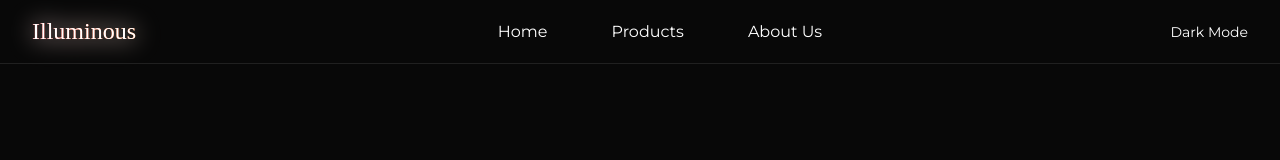
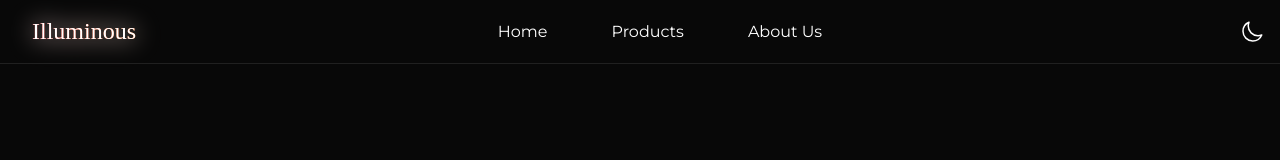
Before and after one commit to tdarthur/smart-light-app, a React (Vite) app: page /products in a window 1280 px wide. Shown: the top 160 px of the page. Built offline with nearby package versions, Linux system fonts and the light colour scheme; a web font is replaced by a local one.

Commit message:
adds icons for light and dark mode

```diff
--- a/src/components/Header.tsx
+++ b/src/components/Header.tsx
@@ -3,6 +3,8 @@ import clsx from "clsx";
 
 import styles from "./components.module.css";
 import { Link, useLocation, useNavigate } from "react-router-dom";
+import IconSun from "./icons/IconSun";
+import IconMoon from "./icons/IconMoon";
 
 let lightModeEnabled = localStorage.getItem("light-mode") === "true";
 if (lightModeEnabled) {
@@ -62,7 +64,7 @@ const Header = ({ className, ...props }: ComponentProps<"header">) => {
 						setLightMode(lightModeEnabled);
 					}}
 				>
-					{lightMode ? "Light Mode" : "Dark Mode"}
+					{lightMode ? <IconSun /> : <IconMoon />}
 				</button>
 			</header>
 			<div className={styles.headerSpacer} />
--- a/src/components/components.module.css
+++ b/src/components/components.module.css
@@ -1,4 +1,6 @@
 .header {
+	--header-height: 64px;
+
 	position: fixed;
 	top: 0;
 	left: 0;
@@ -8,7 +10,7 @@
 	grid-template-columns: 30% 40% 30%;
 
 	width: 100vw;
-	height: 64px;
+	height: var(--header-height);
 
 	background-color: var(--color-background);
 	border-bottom: 1px solid var(--color-header-border);
@@ -141,10 +143,21 @@ body:global(.light-mode) .headerLogo {
 }
 
 .headerDarkModeToggle {
+	--toggle-button-size: 24px;
+
 	justify-self: right;
-	padding-right: 32px;
+
+	width: var(--toggle-button-size);
+	height: var(--toggle-button-size);
+	margin-right: 16px;
+
+	box-sizing: content-box;
 
 	font-size: 14px;
+}
+
+.headerDarkModeToggle:hover {
+	filter: invert(50%);
 }
 
 .headerDarkModeToggle:hover {
@@ -153,5 +166,5 @@ body:global(.light-mode) .headerLogo {
 
 .headerSpacer {
 	width: 100%;
-	height: 64px;
+	height: var(--header-height);
 }
--- /dev/null
+++ b/src/components/icons/IconMoon.tsx
@@ -0,0 +1,25 @@
+import styles from "./icons.module.css";
+
+const IconMoon = (props: React.SVGProps<SVGSVGElement>) => (
+	<span className={styles.iconImage}>
+		<svg
+			xmlns="http://www.w3.org/2000/svg"
+			fill="none"
+			viewBox="0 0 24 24"
+			stroke-width="1.5"
+			stroke="currentColor"
+			className="w-6 h-6"
+			width="100%"
+			height="100%"
+			{...props}
+		>
+			<path
+				stroke-linecap="round"
+				stroke-linejoin="round"
+				d="M21.752 15.002A9.718 9.718 0 0118 15.75c-5.385 0-9.75-4.365-9.75-9.75 0-1.33.266-2.597.748-3.752A9.753 9.753 0 003 11.25C3 16.635 7.365 21 12.75 21a9.753 9.753 0 009.002-5.998z"
+			/>
+		</svg>
+	</span>
+);
+
+export default IconMoon;
--- /dev/null
+++ b/src/components/icons/IconSun.tsx
@@ -0,0 +1,25 @@
+import styles from "./icons.module.css";
+
+const IconSun = (props: React.SVGProps<SVGSVGElement>) => (
+	<span className={styles.iconImage}>
+		<svg
+			xmlns="http://www.w3.org/2000/svg"
+			fill="none"
+			viewBox="0 0 24 24"
+			stroke-width="1.5"
+			stroke="currentColor"
+			className="w-6 h-6"
+			width="100%"
+			height="100%"
+			{...props}
+		>
+			<path
+				stroke-linecap="round"
+				stroke-linejoin="round"
+				d="M12 3v2.25m6.364.386l-1.591 1.591M21 12h-2.25m-.386 6.364l-1.591-1.591M12 18.75V21m-4.773-4.227l-1.591 1.591M5.25 12H3m4.227-4.773L5.636 5.636M15.75 12a3.75 3.75 0 11-7.5 0 3.75 3.75 0 017.5 0z"
+			/>
+		</svg>
+	</span>
+);
+
+export default IconSun;
--- /dev/null
+++ b/src/components/icons/icons.module.css
@@ -0,0 +1,5 @@
+.iconImage {
+	display: flex;
+	justify-content: center;
+	align-items: center;
+}
```
